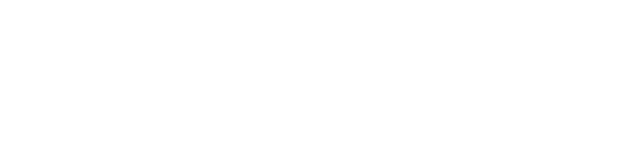
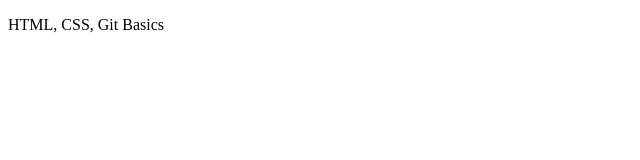
Before and after one commit to zts19/rsschool-cv, a plain HTML site: page index.html in a window 1280 px wide. Shown: the whole page, without its empty margins (0-640 px from the left). Drawn offline with Linux system fonts and the light colour scheme.

Commit message:
feat: chacge index.html

```diff
--- a/index.html
+++ b/index.html
@@ -7,6 +7,6 @@
     <title>Document</title>
 </head>
 <body>
-
+    <p>HTML, CSS, Git Basics</p>
 </body>
 </html>
```
